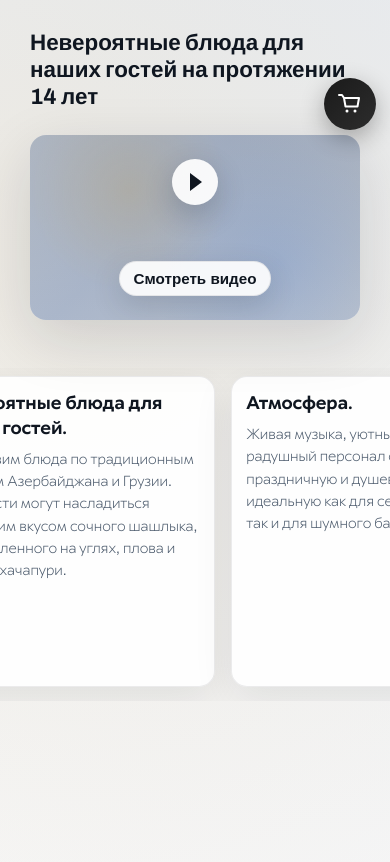
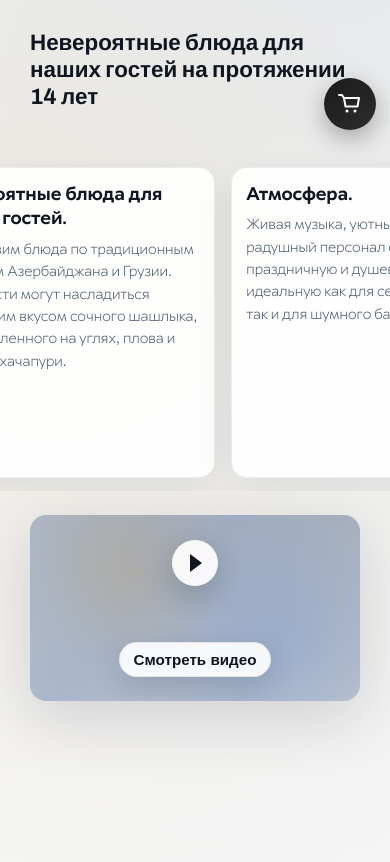
Before and after one commit to leademy-studio/shusha-rest, a website: page index.html in a window 390 px wide. Shown: the part 700-1562 px from the top of the page. Drawn offline with Linux system fonts and the light colour scheme; no server answers; a web font is replaced by a local one.

Commit message:
Update legacy.css

```diff
--- a/assets/css/legacy.css
+++ b/assets/css/legacy.css
@@ -214,19 +214,19 @@
         order: 1;
     }
     .legacy__video {
-        order: 2;
+        order: 3;
         width: 100%;
         /* Убираем отступы по умолчанию у тега figure */
         margin: 0;
     }
     .legacy__list {
-        order: 3;
+        order: 2;
         display: flex;
         flex-wrap: nowrap;
         gap: 16px;
         overflow-x: auto;
         /* Добавляем отступы, чтобы первая и последняя карточки не прилипали к краям */
-        padding: 8px 0;
+        padding: 8px 16px;
         margin-top: 24px;
         scroll-snap-type: x mandatory;
         -webkit-overflow-scrolling: touch;
@@ -236,11 +236,4 @@
         scroll-snap-align: start;
         padding: 14px;
     }
-    /* Отступы для первой и последней карточки, чтобы они не прилипали к краю и не было проблем с начальной прокруткой */
-    .legacy__item:first-child {
-        margin-left: 16px;
-    }
-    .legacy__item:last-child {
-        margin-right: 16px;
-    }
 }
```
